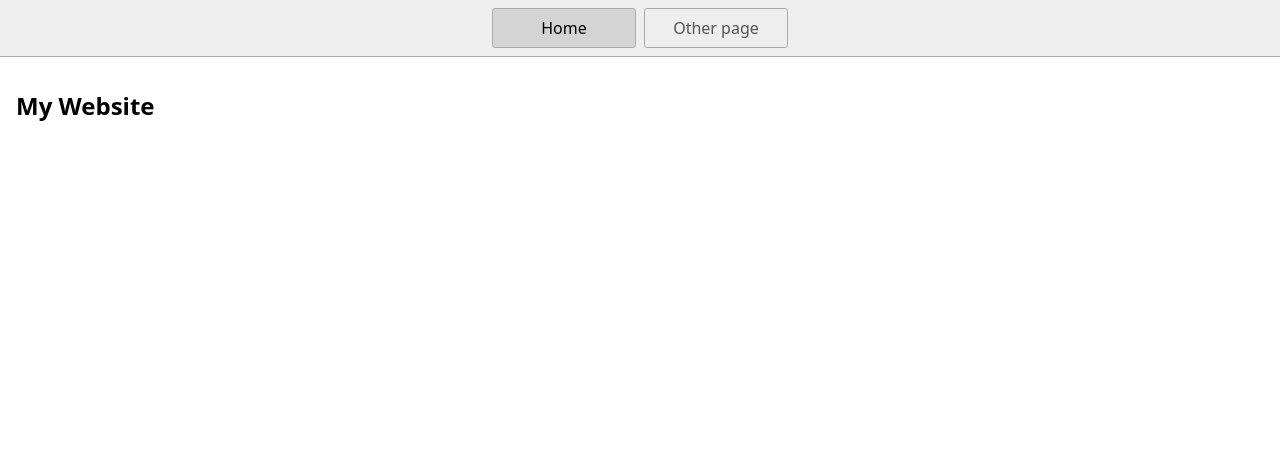
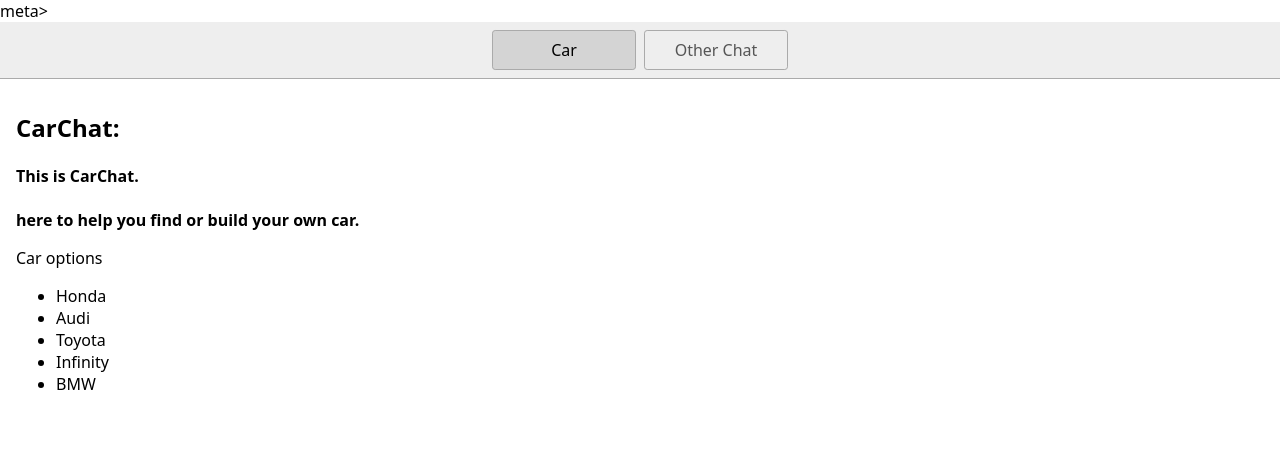
Before and after one commit to yclark02-blip/CPS-School-work, a website: page index.html in a window 1280 px wide. Drawn offline with Linux system fonts and the light colour scheme.

Commit message:
CarChat Update

```diff
--- a/index.html
+++ b/index.html
@@ -1,7 +1,8 @@
 <!DOCTYPE html>
 <html lang="en">
   <head>
-    <title>Home</title>
+    <title>CarChat</title>
+    <meta name="discription" content=" CarChat car app"> </head>meta>
     <meta charset="UTF-8" />
     <meta name="viewport" content="width=device-width" />
     <!--
@@ -13,11 +14,22 @@
   </head>
   <body>
     <nav>
-      <a href="/" aria-current="page">Home</a>
-      <a href="/page2.html">Other page</a>
+      <a href="/" aria-current="page">Car</a>
+      <a href="/page2.html">Other Chat</a>
     </nav>
     <main>
-      <h1>My Website</h1>
+      <h1>CarChat:
+        <h4>This is CarChat.</h4>
+        <p> <b>here to help you find or build your own car.</b></p>
+        Car options
+        <ul>
+          <li>Honda</li>
+          <li>Audi</li>
+          <li>Toyota</li>
+          <li>Infinity</li>
+          <li>BMW</li>
+        </ul>
+        <br>
     </main>
   </body>
 </html>
```
